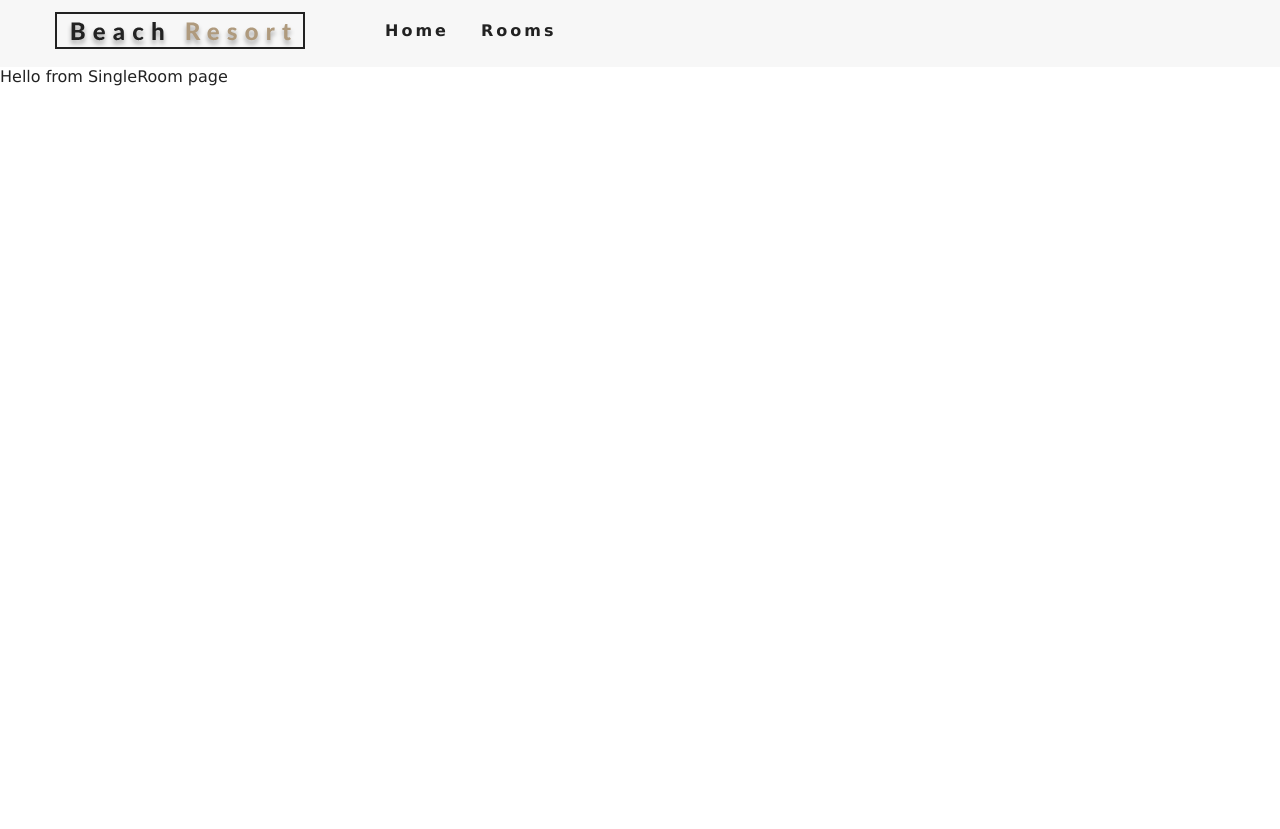
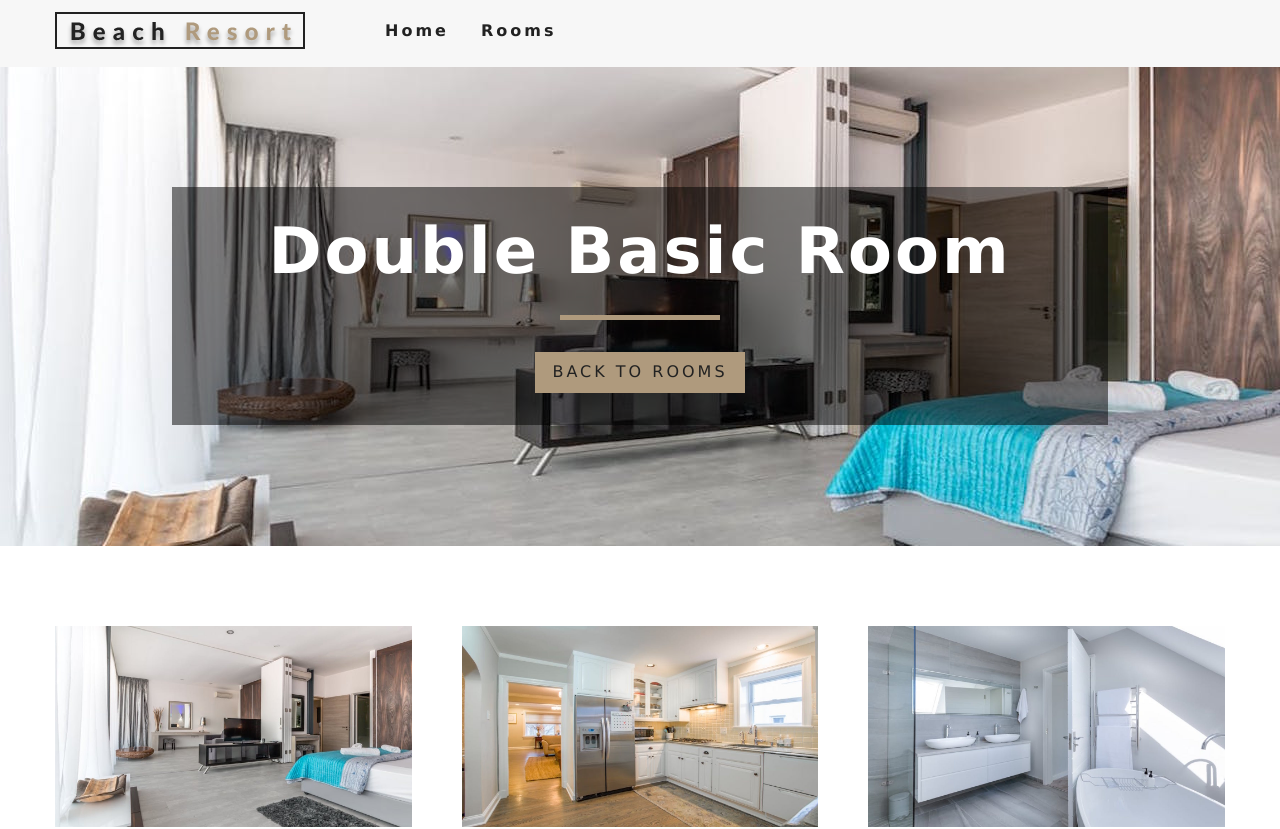
Before and after one commit to Elsoltan98/Beach-Resort, a React (Create React App) app: page /rooms/double-basic in a window 1280 px wide. Shown: the top 829 px of the page. Before the commit the page ends 800 px from the top, so only its background shows below. Built offline with nearby package versions, Linux system fonts and the light colour scheme.

Commit message:
Add styled component

```diff
--- a/package.json
+++ b/package.json
@@ -15,6 +15,7 @@
     "react-icons": "^4.3.1",
     "react-router-dom": "^6.2.1",
     "react-scripts": "5.0.0",
+    "styled-components": "^5.3.3",
     "typescript": "^4.5.4",
     "web-vitals": "^2.1.2"
   },
@@ -41,5 +42,8 @@
       "last 1 firefox version",
       "last 1 safari version"
     ]
+  },
+  "devDependencies": {
+    "@types/styled-components": "^5.1.19"
   }
 }
--- /dev/null
+++ b/src/components/StyledHero.tsx
@@ -0,0 +1,11 @@
+import styled from 'styled-components';
+
+const Header = styled.header`
+    min-height: 60vh;
+    background: url(${(props: {img: string}) => props.img}) center/cover no-repeat;
+    display: flex;
+    align-items: center;
+    justify-content: center;
+`
+
+export {Header};
--- a/src/context.tsx
+++ b/src/context.tsx
@@ -36,9 +36,16 @@
             sortRooms: rooms,
             loading: false
         })
-    }, [])
+    }, []);
+
+    const getRoom = (slug: any) => {
+        let rooms = [...state.rooms];
+        const selectedRoom = rooms.find((room: {slug: string}) => room.slug === slug);
+
+        return selectedRoom;
+    }
     return (
-        <RoomContext.Provider value={{...state}}>
+        <RoomContext.Provider value={{...state, getRoom}}>
             {children}
         </RoomContext.Provider>
     )
--- a/src/pages/SingleRoom.tsx
+++ b/src/pages/SingleRoom.tsx
@@ -1,10 +1,46 @@
-import React from 'react'
+import { useContext } from 'react';
+import { Link, useParams } from 'react-router-dom'
+import Banner from '../components/Banner';
+import Hero from '../components/Hero';
+import { RoomContext } from '../context';
+import {Header} from './../components/StyledHero'
 
 const SingleRoom = () => {
+    const params = useParams();
+    const {getRoom}:any = useContext(RoomContext);
+
+    const room = getRoom(params.slug);
+
+    if(!room) {
+        return <div className="error">
+            <h3>No such room could be found...</h3>
+            <Link to="/rooms" className="btn-primary">
+                Back to rooms
+            </Link>
+        </div>
+    }
+
+    const {name, price, description, id, capacity, breakfast, size, pets, extras, images} = room;
+
     return (
-        <div>
-            <p>Hello from SingleRoom page</p>
-        </div>
+        <>
+            <Header img={images[0]}>
+                <Banner title={`${name} room`}>
+                    <Link to="/rooms" className="btn-primary">
+                        Back to rooms
+                    </Link>
+                </Banner>
+            </Header>
+            <section className="single-room">
+                <div className="single-room-images">
+                    {
+                        images.map((img, index) => (
+                            <img key={index} src={img} alt="" />
+                        ))
+                    }
+                </div>
+            </section>
+        </>
     )
 }
 
```
Also changed, not shown: 2 other files (tests, documents, lock files or other folders).
